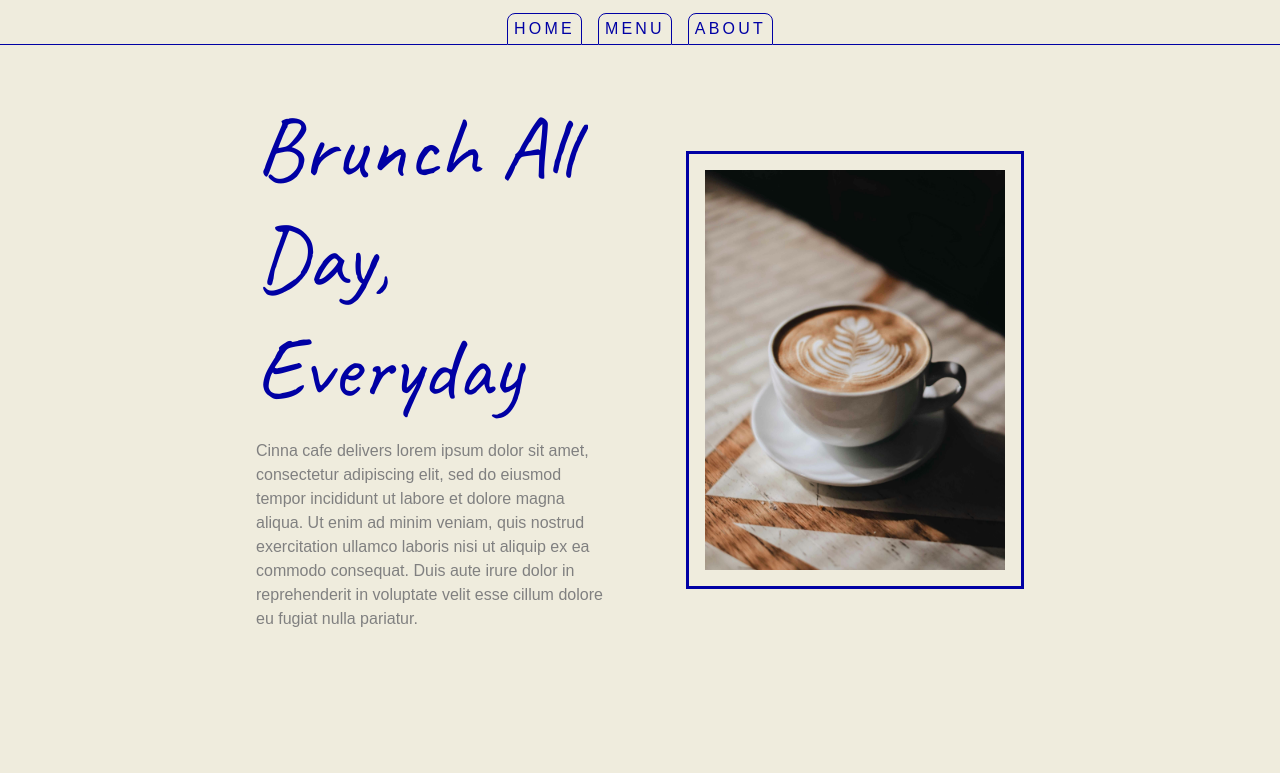
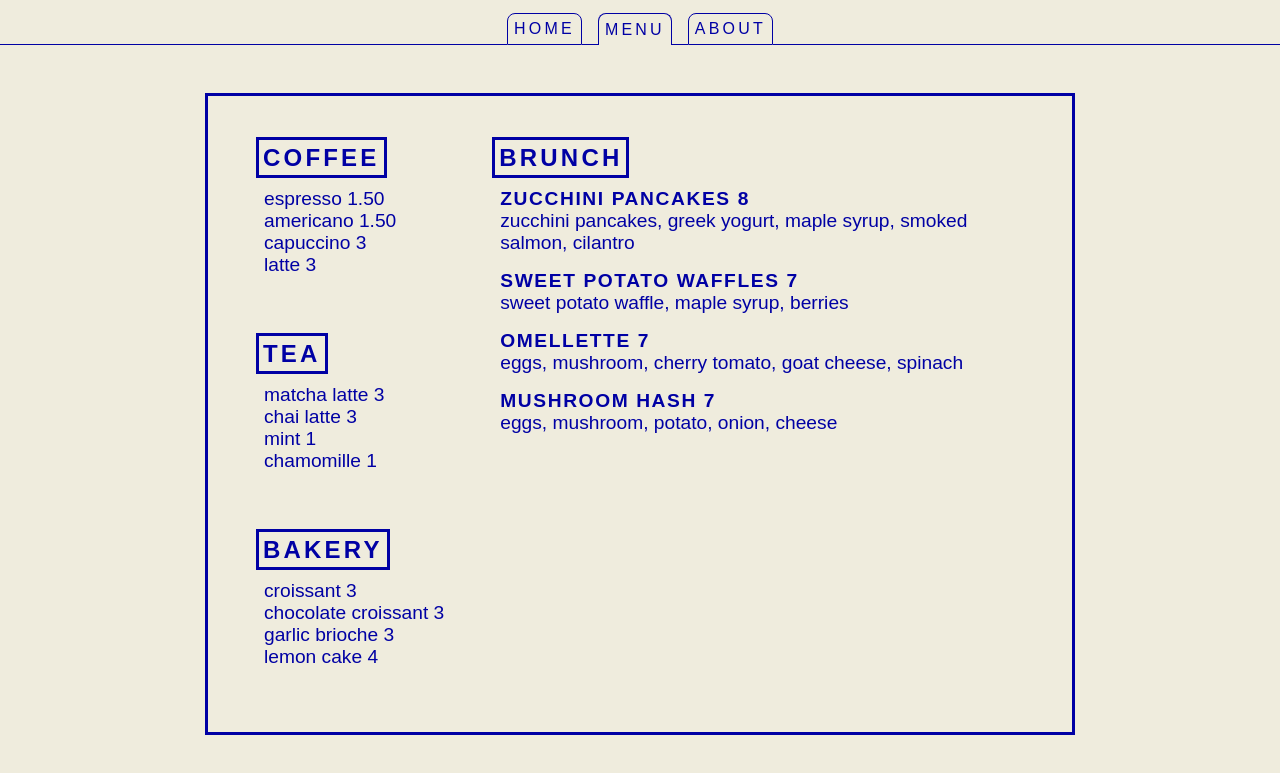
Before and after one commit to miclaine-elise/restaurant, a website built with webpack: page dist/index.html in a window 1280 px wide. Shown: the part 163-936 px from the top of the page. Before the commit the page ends 810 px from the top, so only its background shows below. Built offline with nearby package versions, Linux system fonts and the light colour scheme.

Commit message:
Create menu page

```diff
--- a/src/home-page.js
+++ b/src/home-page.js
@@ -1,6 +1,8 @@
 import Latte from './latte.jpg';
 import './style.css';
 function homePage() {
+    const homeBtn = document.querySelector('#home-btn');
+    homeBtn.setAttribute('class', 'selected-btn');
     const content = document.querySelector('#content');
     const h1 = document.querySelector('h1');
     const mainContent = document.createElement('div');
--- a/src/index.js
+++ b/src/index.js
@@ -1,7 +1,8 @@
 import './style.css';
 import { homePage } from './home-page';
+import { menuPage } from './menu-page';
 
 
 console.log("Running index.js");
 
-homePage();
+menuPage();
--- /dev/null
+++ b/src/menu-page.js
@@ -0,0 +1,123 @@
+import './style.css';
+
+function menuPage() {
+    const content = document.querySelector('#content');
+    const homeBtn = document.querySelector('#home-btn');
+    homeBtn.removeAttribute('class', 'selected-btn');
+    const menuBtn = document.querySelector('#menu-btn');
+    menuBtn.setAttribute('class', 'selected-btn');
+    const menu = document.createElement('div');
+    menu.setAttribute('id', 'menu');
+    const coffeeMenu = document.createElement('div');
+    coffeeMenu.setAttribute('id', 'coffee-menu');
+    const coffeeTitle = document.createElement('span');
+    coffeeTitle.setAttribute('class', 'category-title');
+    coffeeTitle.textContent = "COFFEE";
+    const coffeeList = document.createElement('ul');
+    const espresso = document.createElement('li');
+    espresso.textContent = "espresso 1.50";
+    const americano = document.createElement('li');
+    americano.textContent = "americano 1.50";
+    const capuccino = document.createElement('li');
+    capuccino.textContent = "capuccino 3";
+    const latte = document.createElement('li');
+    latte.textContent = "latte 3";
+
+    const teaMenu = document.createElement('div');
+    teaMenu.setAttribute('id', 'tea-menu');
+    const teaTitle = document.createElement('span');
+    teaTitle.setAttribute('class', 'category-title');
+    teaTitle.textContent = "TEA";
+    const teaList = document.createElement('ul');
+    const matcha = document.createElement('li');
+    matcha.textContent = "matcha latte 3";
+    const chai = document.createElement('li');
+    chai.textContent = "chai latte 3";
+    const mint = document.createElement('li');
+    mint.textContent = "mint 1";
+    const chamomille = document.createElement('li');
+    chamomille.textContent = "chamomille 1";
+
+    const bakeryMenu = document.createElement('div');
+    bakeryMenu.setAttribute('id', 'bakery-menu');
+    const bakeryTitle = document.createElement('span');
+    bakeryTitle.setAttribute('class', 'category-title');
+    bakeryTitle.textContent = "BAKERY";
+    const bakeryList = document.createElement('ul');
+    const croissant = document.createElement('li');
+    croissant.textContent = "croissant 3";
+    const chocolateCroissant = document.createElement('li');
+    chocolateCroissant.textContent = "chocolate croissant 3";
+    const brioche = document.createElement('li');
+    brioche.textContent = "garlic brioche 3";
+    const lemonCake = document.createElement('li');
+    lemonCake.textContent = "lemon cake 4";
+
+    const brunchMenu = document.createElement('div');
+    brunchMenu.setAttribute('id', 'brunch-menu');
+    const brunchTitle = document.createElement('span');
+    brunchTitle.setAttribute('class', 'category-title');
+    brunchTitle.textContent = "BRUNCH";
+    const brunchList = document.createElement('ul');
+    const zucPancakes = document.createElement('li');
+    const zucPancakesTitle = document.createElement('h4');
+    zucPancakesTitle.textContent = "ZUCCHINI PANCAKES 8";
+    const zucPancakesDes = document.createElement('p');
+    zucPancakesDes.textContent = "zucchini pancakes, greek yogurt, maple syrup, smoked salmon, cilantro";
+    const waffles = document.createElement('li');
+    const wafflesTitle = document.createElement('h4');
+    wafflesTitle.textContent = "SWEET POTATO WAFFLES 7";
+    const wafflesDes = document.createElement('p');
+    wafflesDes.textContent = "sweet potato waffle, maple syrup, berries"
+    const omellette = document.createElement('li');
+    const omelletteTitle = document.createElement('h4');
+    omelletteTitle.textContent = "OMELLETTE 7";
+    const omelleteDes = document.createElement('p');
+    omelleteDes.textContent = "eggs, mushroom, cherry tomato, goat cheese, spinach";
+    const hash = document.createElement('li');
+    const hashTitle = document.createElement('h4');
+    hashTitle.textContent = "MUSHROOM HASH 7";
+    const hashDes = document.createElement('p');
+    hashDes.textContent = "eggs, mushroom, potato, onion, cheese";
+
+    content.appendChild(menu);
+    menu.appendChild(coffeeMenu);
+    coffeeMenu.appendChild(coffeeTitle);
+    coffeeMenu.appendChild(coffeeList);
+    coffeeList.appendChild(espresso);
+    coffeeList.appendChild(americano);
+    coffeeList.appendChild(capuccino);
+    coffeeList.appendChild(latte);
+    menu.appendChild(teaMenu)
+    teaMenu.appendChild(teaTitle);
+    teaMenu.appendChild(teaList);
+    teaList.appendChild(matcha);
+    teaList.appendChild(chai);
+    teaList.appendChild(mint);
+    teaList.appendChild(chamomille);
+    menu.appendChild(bakeryMenu)
+    bakeryMenu.appendChild(bakeryTitle);
+    bakeryMenu.appendChild(bakeryList);
+    bakeryList.appendChild(croissant);
+    bakeryList.appendChild(chocolateCroissant);
+    bakeryList.appendChild(brioche);
+    bakeryList.appendChild(lemonCake);
+    menu.appendChild(brunchMenu);
+    brunchMenu.appendChild(brunchTitle);
+    brunchMenu.appendChild(brunchList);
+    brunchList.appendChild(zucPancakes);
+    zucPancakes.appendChild(zucPancakesTitle);
+    zucPancakes.appendChild(zucPancakesDes);
+    brunchList.appendChild(waffles);
+    waffles.appendChild(wafflesTitle);
+    waffles.appendChild(wafflesDes);
+    brunchList.appendChild(omellette);
+    omellette.appendChild(omelletteTitle);
+    omellette.appendChild(omelleteDes);
+    brunchList.appendChild(hash);
+    hash.appendChild(hashTitle);
+    hash.appendChild(hashDes);
+
+
+}
+export { menuPage }
--- a/src/style.css
+++ b/src/style.css
@@ -67,6 +67,10 @@ button {
     text-align: center;
 }
 
+.selected-btn {
+    border-bottom: 0;
+}
+
 #content {
     display: flex;
     justify-content: center;
@@ -109,3 +113,59 @@ button {
     grid-area: 2/1/3/2;
     line-height: 1.5rem;
 }
+
+
+/* Menu Page */
+
+#menu {
+    margin: 3rem;
+    display: grid;
+    grid-template-columns: auto 1fr;
+    grid-template-rows: auto auto;
+    width: 60%;
+    border: solid 3px rgb(0, 0, 164);
+    padding: 3rem;
+    gap: 3rem;
+}
+
+ul {
+    padding-left: 0.5rem;
+}
+
+li {
+    list-style-type: none;
+    color: rgb(0, 0, 164);
+    font-size: 1.2rem;
+    font-weight: 100;
+}
+
+.category-title {
+    color: rgb(0, 0, 164);
+    font-size: 1.5rem;
+    border: solid 3px rgb(0, 0, 164);
+    letter-spacing: 0.2rem;
+    padding: 0.25rem;
+    font-weight: 800;
+}
+
+#brunch-menu {
+    grid-area: 1/2/4/3;
+}
+
+#brunch-menu ul li {
+    margin-top: 1rem;
+}
+
+h4 {
+    margin: 0;
+    letter-spacing: 0.1rem;
+    font-weight: 800;
+}
+
+#brunch-menu ul li p {
+    font-weight: 100;
+}
+
+p {
+    margin: 0;
+}
```
Also changed, not shown: dist/index.html, dist/main.js.
